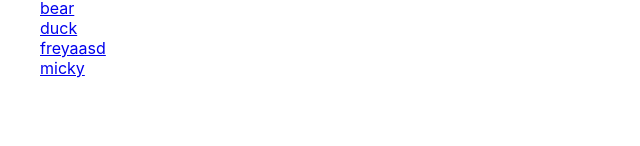
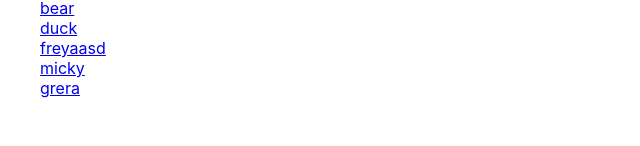
Before and after one commit to kdastation/react-social-network, a React (Create React App) app: page / in a window 1280 px wide. Shown: the part 154-300 px from the top of the page, without its empty margins (0-640 px from the left). Built offline with nearby package versions, Linux system fonts and the light colour scheme; data requests are answered from the project's data file.

Commit message:
refactored a bit

```diff
--- a/db.json
+++ b/db.json
@@ -39,6 +39,11 @@
       "name": "micky",
       "password": "micky1234",
       "id": 8
+    },
+    {
+      "name": "grera",
+      "password": "sadasdasd",
+      "id": 9
     }
   ],
   "posts": [
@@ -154,6 +159,10 @@
     {
       "name": "micky",
       "id": 8
+    },
+    {
+      "name": "grera",
+      "id": 9
     }
   ]
 }
--- a/src/components/comments-post/comments-post.tsx
+++ b/src/components/comments-post/comments-post.tsx
@@ -1,7 +1,7 @@
 import {useGetCommentsConcretePostQuery } from "../../redux/reducers-query/comments-reducer-query"
 import { FC} from "react"
 import { renderCommentPost, renderLoading } from "../../services/components-service/render-components-service"
-import  {ListMemo} from "../list/list"
+import  {List} from "../list/list"
 import { FormCreateComments } from "../form-create-comment/form-create-comment"
 
 
@@ -18,8 +18,9 @@ const CommentsPost: FC<CommentsPostProps> = (props) => {
     const {isLoading, data: commentsData, error} = useGetCommentsConcretePostQuery(idPost)
 
     const loader = renderLoading(isLoading)
-    const comments = !isLoading && commentsData ? <ListMemo
+    const comments = !isLoading && commentsData ? <List
                                         items={commentsData} renderItem={renderCommentPost} /> : null
+
     const form = isAuth ?  <FormCreateComments idPost={idPost}/> : null
     return (
         <div>
--- a/src/components/list-users/list-users.tsx
+++ b/src/components/list-users/list-users.tsx
@@ -1,13 +1,14 @@
-import { FC } from "react";
+import { FC, memo } from "react";
 import { renderUserItem } from "../../services/components-service/render-components-service";
 import { useGetInformationAboutAllUsersQuery } from "../../redux/reducers-query/users-reducer-query";
 import { List } from "../list/list";
 
+//TODO: Доделать
+const UsersList: FC = memo(() => {
 
-const UsersList: FC = () => {
-
-    const {isLoading, data, } = useGetInformationAboutAllUsersQuery(null)
-
+    const {isLoading, data, } = useGetInformationAboutAllUsersQuery(null, {
+        refetchOnMountOrArgChange:true
+    })
 
     const users = !isLoading && data ?
                   <List items={data} renderItem={renderUserItem} />: null
@@ -17,6 +18,6 @@ const UsersList: FC = () => {
             {users}
         </div>
     )
-}
+})
 
 export {UsersList}
--- a/src/components/list/list.tsx
+++ b/src/components/list/list.tsx
@@ -2,7 +2,7 @@ import { memo } from "react"
 
 interface ListProps<T>{
     items: T[],
-    renderItem: any
+    renderItem: (item: T) => React.ReactNode
 }
 
 function List<T>(props: ListProps<T>): JSX.Element{
--- a/src/pages/home-page/home-page.tsx
+++ b/src/pages/home-page/home-page.tsx
@@ -1,13 +1,13 @@
-import {FC} from "react";
+import {FC, memo} from "react";
 import { UsersList } from "../../components/list-users/list-users";
 
 
-const HomePage: FC = () => {
+const HomePage: FC = memo(() => {
 
     return <div>
         Welcome to the club body
         <UsersList />
     </div>
-}
+})
 
 export {HomePage}
```
